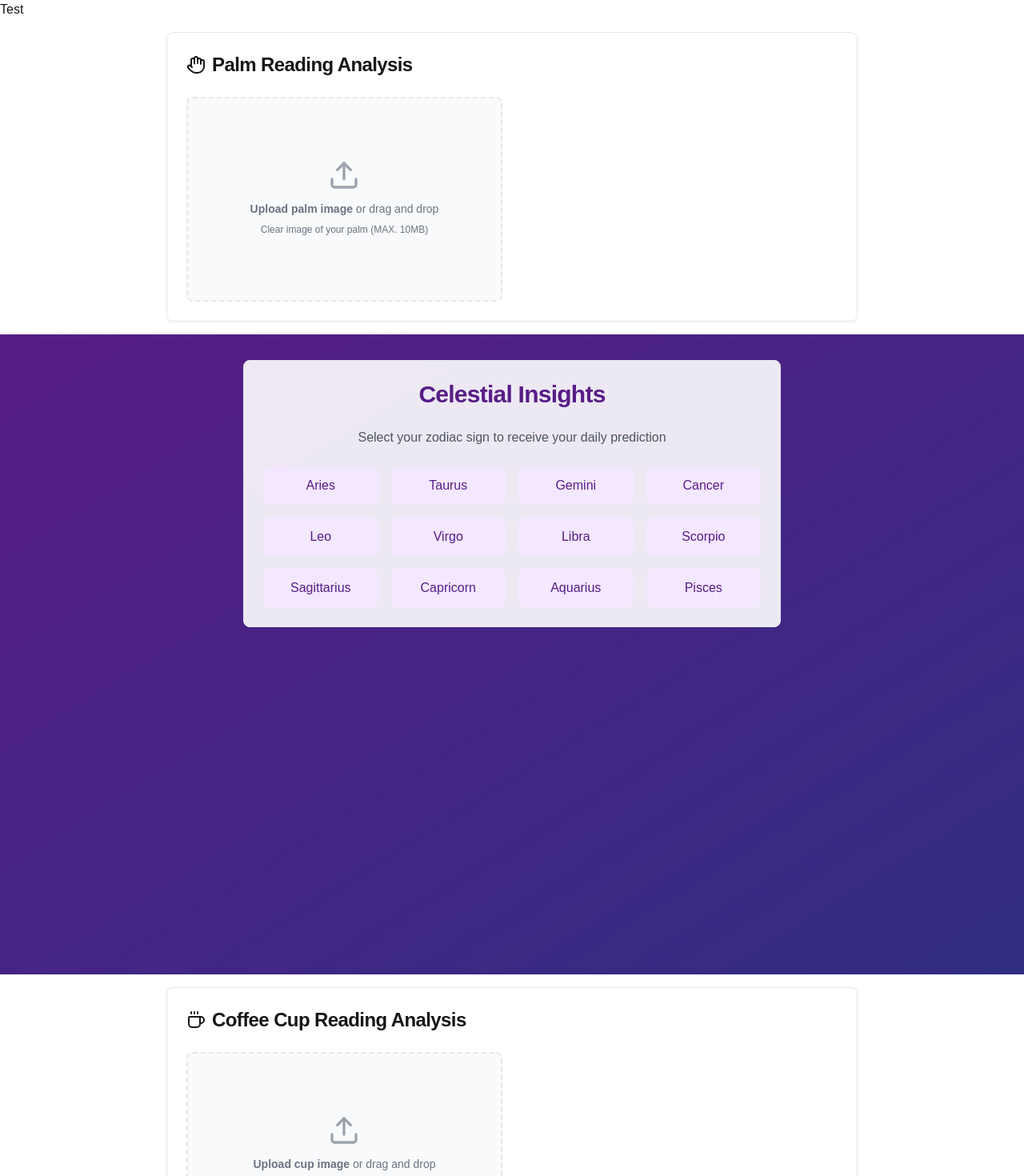
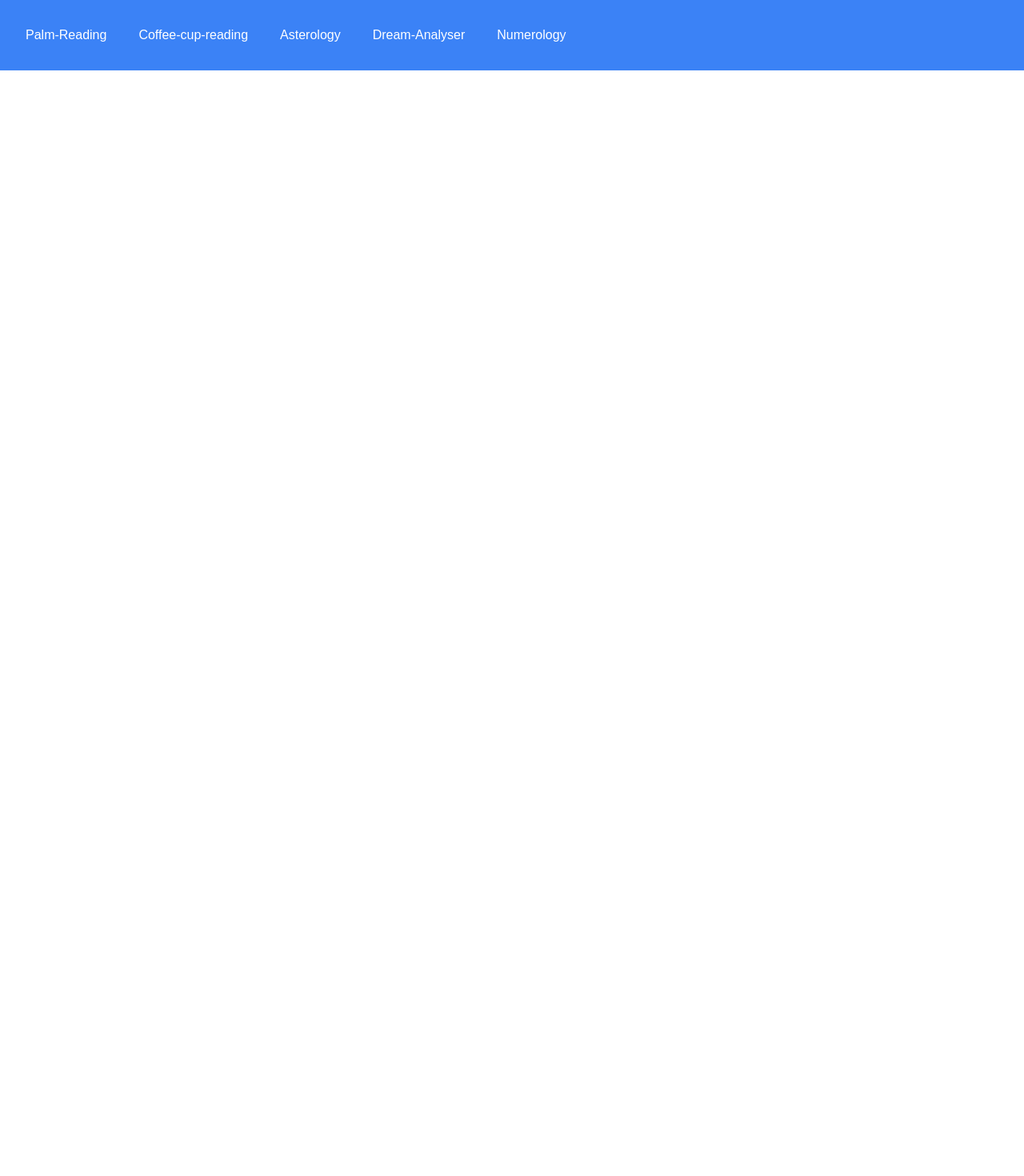
Before and after one commit to Navod-95/negenesis-multi-app, a Next.js app: page / in a window 1280 px wide. Shown: the top 1470 px of the page at 80% size. After the commit the page ends 800 px from the top, so only its background shows below. Built offline with nearby package versions, Linux system fonts and the light colour scheme.

Commit message:
change home age

```diff
--- a/app/page.tsx
+++ b/app/page.tsx
@@ -1,18 +1,15 @@
-import AstrologyApp from "./components/astrologyApp/astrology-app";
-import CoffeeReader from "./components/coffeeCupReadingAnalysisApp/CoffeeReader";
-import DreamAnalyzer from "./components/dreamAnalysisApp/DreamAnalyzer";
-import NumerologyApp from "./components/numerologyApp/NumerologyAnalysisApp";
-import PalmReader from "./components/palmReadingApp/PalmReadingAnalysisApp";
+import Link from "next/link";
 
 export default function Home() {
   return (
     <>
-      <h1>Test</h1>
-      <PalmReader></PalmReader>
-      <AstrologyApp></AstrologyApp>
-      <CoffeeReader></CoffeeReader>
-      <DreamAnalyzer></DreamAnalyzer>
-      <NumerologyApp></NumerologyApp>
+      <ul className="flex gap-10 p-8 bg-blue-500 text-white">
+        <li><Link href="/palm-reading">Palm-Reading</Link></li>
+        <li><Link href="/coffee-cup-reading">Coffee-cup-reading</Link></li>
+        <li><Link href="/asterology">Asterology</Link></li>
+        <li><Link href="/dream-analyser">Dream-Analyser</Link></li>
+        <li><Link href="/numerology">Numerology</Link></li>
+      </ul>
     </>
   );
 }
```
